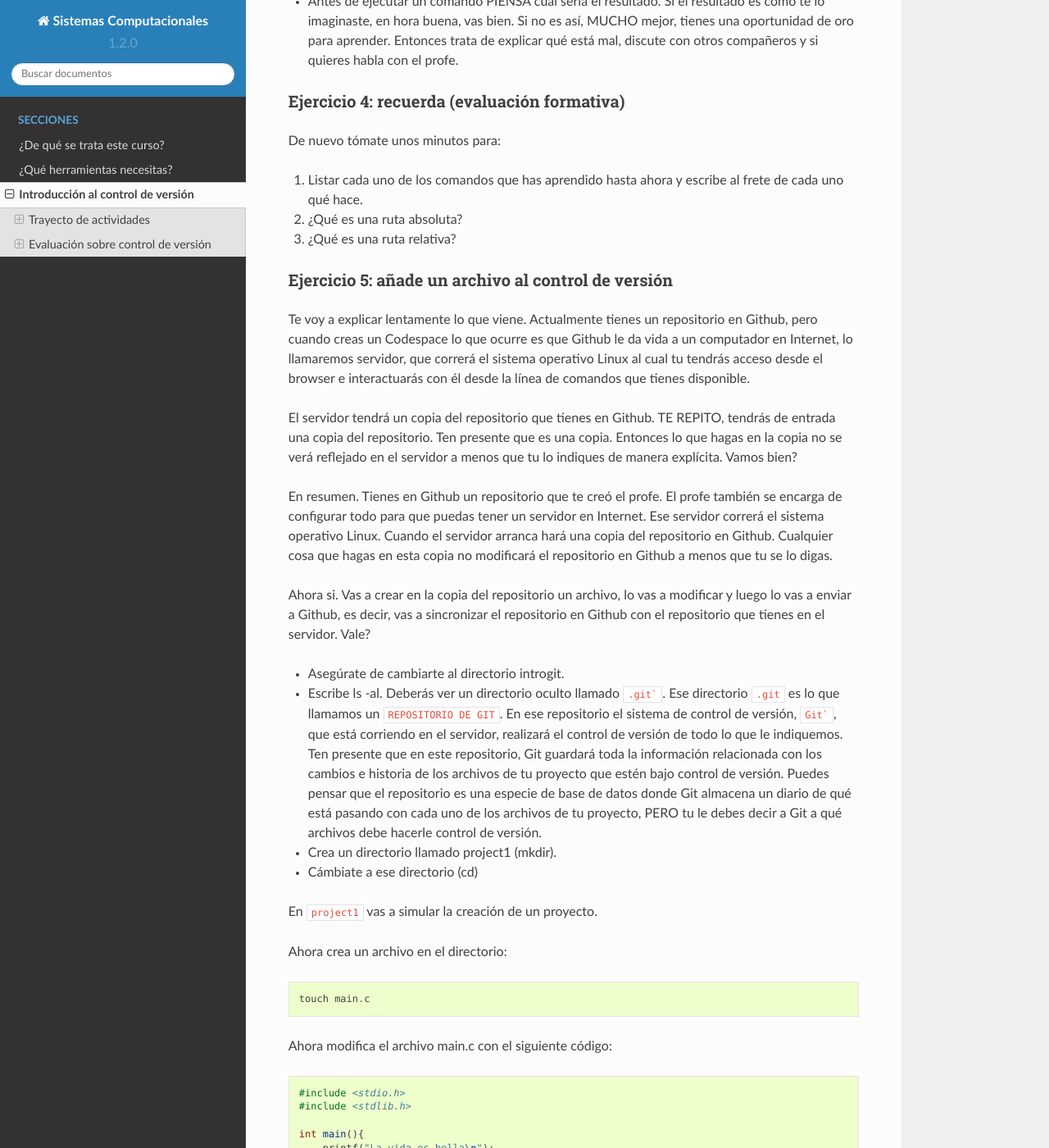
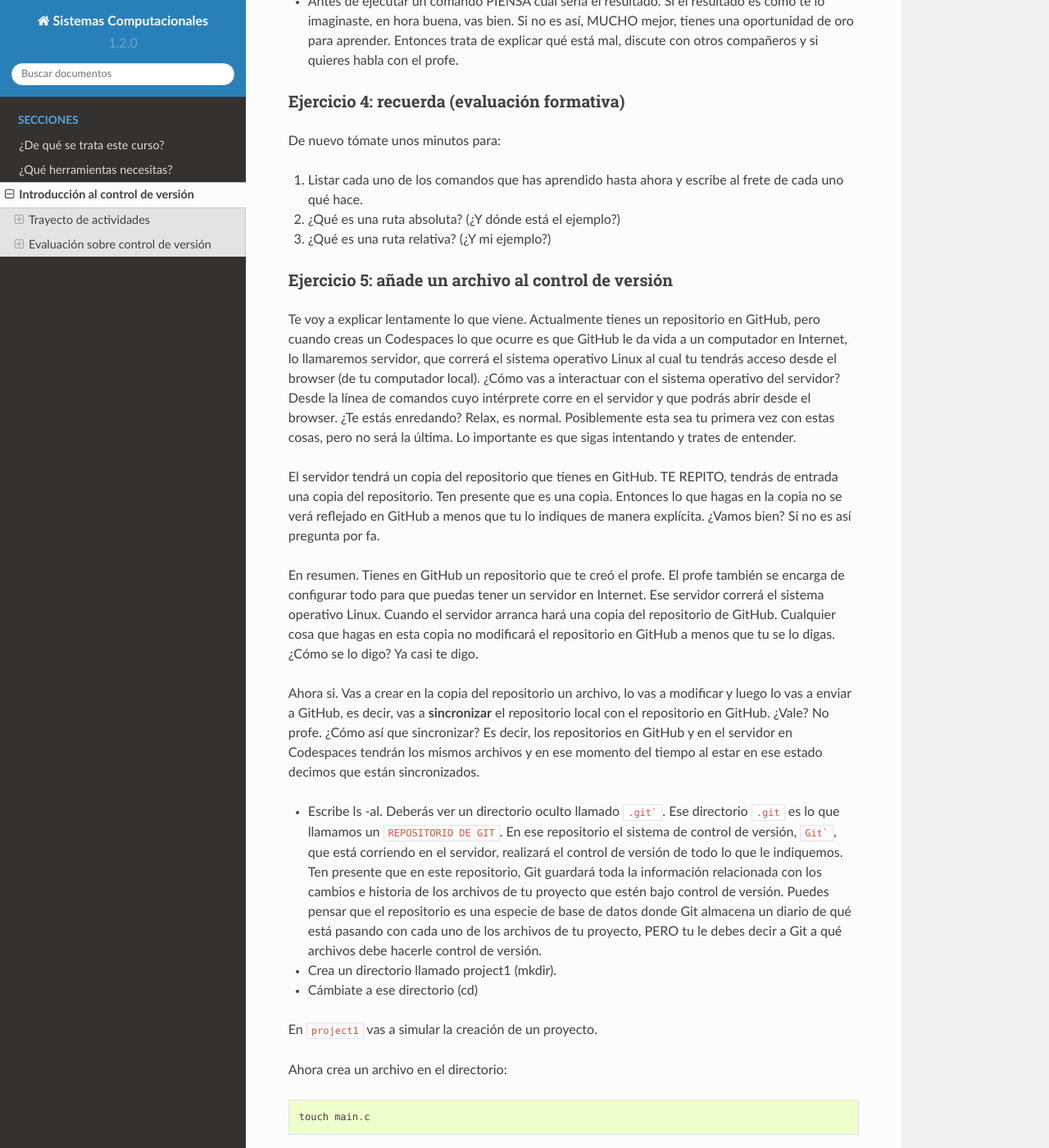
Before and after one commit to juanferfranco/SistemasComputacionales, a Sphinx documentation site: the page built from docs/_intro/introGit.rst, in a window 1280 px wide and 1400 px high, scrolled down 4964 px. Shown: the whole window at 82% size. Built offline with Sphinx 7.4.7 and the Read the Docs theme 2.0.0, drawn with Linux system fonts in a browser that asks for light colours; some of the changed text lies outside the part shown.

Commit message:
minor fixes to introGit unit

````diff
--- a/docs/_intro/introGit.rst
+++ b/docs/_intro/introGit.rst
@@ -9,13 +9,13 @@ Trayecto de actividades
 
 Antes de comenzar el trayecto de actividades haremos lo siguiente:
 
-* Abre el browser e ingresa a `Github <https://github.com/>`__.
+* Abre el browser e ingresa a `GitHub <https://github.com/>`__.
 * Si estás en una cuenta que no es la tuya realiza un sign out (esquina superior derecha
   desplegando el menú).
 * Ingresa a tu cuenta.
 * Ingresa a este `este <https://classroom.github.com/a/7UrkjC-v>`__ sitio para unirte
   al classroom del curso. Busca tu nombre y ID. En este paso asociarás tu cuenta
-  de Github al classroom del curso.
+  de GitHub al classroom del curso.
 * Acepta el assigment.
 * Ya estamos listos para comenzar a trabajar.
 
@@ -23,7 +23,7 @@ Lectura 1: sistemas de control de versión
 ^^^^^^^^^^^^^^^^^^^^^^^^^^^^^^^^^^^^^^^^^^^^^
 
 En este curso vas a realizar todos los ejercicios y evaluaciones usando
-un sistema de control de versión: Git y Github.
+un sistema de control de versión: Git y GitHub.
 
 ¿Qué es un sistema de control versión?
 ^^^^^^^^^^^^^^^^^^^^^^^^^^^^^^^^^^^^^^^^^
@@ -89,7 +89,7 @@ es un programa que te permite interactuar con el sistema operativo y los program
 que tienes instalados por medio de comandos. Es por ello que a la terminal
 también la conocemos como interfaz de línea de comandos.
 
-Abre la terminal. Escribe el siguiente comando::
+Abre la terminal ( profe!!!!!!! Aiuda :) ). Escribe el siguiente comando::
 
   pwd
 
@@ -161,7 +161,7 @@ comandos::
 Al cambiarte al padre de demo1, ``.`` se refiere al directorio padre de ``demo1``.
 Por tanto, ``./demo1`` será la ruta RELATIVA de demo1 con respecto a su padre.
 
-Ejercicio 2: Vas a practicar
+Ejercicio 2: vas a practicar
 ^^^^^^^^^^^^^^^^^^^^^^^^^^^^^^^
 
 Ahora te voy a pedir que hagas varias cosas y preguntes si tienes dudas:
@@ -213,34 +213,39 @@ De nuevo tómate unos minutos para:
 
 #. Listar cada uno de los comandos que has aprendido hasta ahora y escribe al
    frete de cada uno qué hace.
-#. ¿Qué es una ruta absoluta?
-#. ¿Qué es una ruta relativa?
+#. ¿Qué es una ruta absoluta? (¿Y dónde está el ejemplo?)
+#. ¿Qué es una ruta relativa? (¿Y mi ejemplo?)
 
 Ejercicio 5: añade un archivo al control de versión
 ^^^^^^^^^^^^^^^^^^^^^^^^^^^^^^^^^^^^^^^^^^^^^^^^^^^^^^^^
 
 Te voy a explicar lentamente lo que viene. Actualmente tienes un repositorio
-en Github, pero cuando creas un Codespace lo que ocurre es que Github le da
+en GitHub, pero cuando creas un Codespaces lo que ocurre es que GitHub le da
 vida a un computador en Internet, lo llamaremos servidor, que correrá el sistema
-operativo Linux al cual tu tendrás acceso desde el browser e interactuarás con él
-desde la línea de comandos que tienes disponible.
+operativo Linux al cual tu tendrás acceso desde el browser (de tu computador local).
+¿Cómo vas a interactuar con el sistema operativo del servidor? Desde la línea
+de comandos cuyo intérprete corre en el servidor y que podrás abrir desde el
+browser. ¿Te estás enredando? Relax, es normal. Posiblemente esta sea tu primera
+vez con estas cosas, pero no será la última. Lo importante es que sigas intentando
+y trates de entender.
 
-El servidor tendrá un copia del repositorio que tienes en Github. TE REPITO, tendrás
+El servidor tendrá un copia del repositorio que tienes en GitHub. TE REPITO, tendrás
 de entrada una copia del repositorio. Ten presente que es una copia. Entonces lo
-que hagas en la copia no se verá reflejado en el servidor a menos que tu lo indiques
-de manera explícita. Vamos bien?
+que hagas en la copia no se verá reflejado en GitHub a menos que tu lo indiques
+de manera explícita. ¿Vamos bien? Si no es así pregunta por fa.
 
-En resumen. Tienes en Github un repositorio que te creó el profe. El profe también
+En resumen. Tienes en GitHub un repositorio que te creó el profe. El profe también
 se encarga de configurar todo para que puedas tener un servidor en Internet. Ese
 servidor correrá el sistema operativo Linux. Cuando el servidor arranca hará una
-copia del repositorio en Github. Cualquier cosa que hagas en esta copia no modificará
-el repositorio en Github a menos que tu se lo digas.
+copia del repositorio de GitHub. Cualquier cosa que hagas en esta copia no modificará
+el repositorio en GitHub a menos que tu se lo digas. ¿Cómo se lo digo? Ya casi te digo.
 
 Ahora si. Vas a crear en la copia del repositorio un archivo, lo vas a modificar y
-luego lo vas a enviar a Github, es decir, vas a sincronizar el repositorio en Github
-con el repositorio que tienes en el servidor. Vale?
+luego lo vas a enviar a GitHub, es decir, vas a **sincronizar** el repositorio local
+con el repositorio en GitHub. ¿Vale? No profe. ¿Cómo así que sincronizar? Es decir,
+los repositorios en GitHub y en el servidor en Codespaces tendrán los mismos archivos
+y en ese momento del tiempo al estar en ese estado decimos que están sincronizados.
 
-* Asegúrate de cambiarte al directorio introgit.
 * Escribe ls -al. Deberás ver un directorio oculto llamado ``.git```.
   Ese directorio ``.git`` es lo que llamamos un ``REPOSITORIO DE GIT``. En ese repositorio
   el sistema de control de versión, ``Git```, que está corriendo en el servidor,
@@ -285,16 +290,12 @@ Ahora dile a Git que coloque bajo control de versión el nuevo archivo main.c::
 
     git add main.c
 
-Esto solo debes decírselo una vez a Git. De aquí en adelante cada que hagas
-cambios a main.c solo debes indicarle a Git cuándo debe guardar la versión de ese archivo
-en el repositorio.
-
 Entonces, en este punto ya añadiste main.c al control de versión. Cuando añades un
 archivo, Git automáticamente lo pasa a una zona lógica llamada el ``STAGE``. Puedes
 entrar y sacar archivos del STAGE. Pero una vez tengas allí todos los archivos que quieras
 lo único que debes hacer es pedirle a Git que les tome una foto, es decir, que haga
-un COMMIT. Ese commit será una foto de tu proyecto que incluirá el nuevo archivo main.c
-con los cambios que recién realizaste.
+un COMMIT. Ese commit será una foto de tu proyecto en ese momento temporal que incluirá
+el nuevo archivo main.c con los cambios que recién realizaste.
 
 .. note:: NO PIERDAS DE VISTA
 
@@ -315,31 +316,31 @@ Escribe de nuevo::
 
 Ahora el sistema te dirá que no hay nada disponible para hacerle commit.
 
-Te pediré ahora que regreses a tu repositorio en Github. Ves la carpeta project1 y
+Te pediré ahora que regreses a tu repositorio en GitHub. Ves la carpeta project1 y
 el archivo main.c?
 
 La respuesta debería ser no. ¿Por qué?
 
-.. warning:: NO SIGAS POR FA
+.. warning:: Alerta de spoiler
 
     Si aún no sabes la respuesta a la pregunta anterior te pediré que leas
     de nuevo el ejercicio. Si aún así aún no entiendes llama al profe.
 
-El archivo aún no está en Github porque recuerda que se encuentra en el repositorio
-del servidor que aún no está sincronizado con el repositorio en Github.
+El archivo aún no está en GitHub porque recuerda que se encuentra en el repositorio
+del servidor que aún no está sincronizado con el repositorio en GitHub.
 
 Para sincronizar los repositorios escribe::
 
     git push
 
-Regresa a Github. Presiona F5 para refrescar. ¿Qué pasó?
+Regresa a GitHub. Presiona F5 para refrescar. ¿Qué pasó?
 
 Ejercicio 6: para pensar
 ^^^^^^^^^^^^^^^^^^^^^^^^^^^^^^^^^^^^^^^
 
 * ¿Qué crees que pase si borras el directorio .git del servidor?
 * ¿Si borras el directorio .git del servidor qué crees que pase
-  con el repositorio en Github?
+  con el repositorio en GitHub?
 
 Ejercicio 7: adiciona un nuevo archivo
 ^^^^^^^^^^^^^^^^^^^^^^^^^^^^^^^^^^^^^^^
@@ -347,7 +348,7 @@ Ejercicio 7: adiciona un nuevo archivo
 * Adiciona a project1 en el servidor un nuevo archivo llamado file1.txt
 * Adiciona al repositorio el archivo.
 * Realiza el commit.
-* Sincroniza el repositorio en el servidor con el repositorio en Github.
+* Sincroniza el repositorio en el servidor con el repositorio en GitHub.
 
 .. note:: LLAMA al profe
 
@@ -364,7 +365,7 @@ PERO no hagas commit aún. Escribe::
 
 El resultado por ahora es muy interesante. Verás que estás trabajando en la
 rama (branch) main. Las ramas son una característica MUY útil de Git. Como
-su nombre indica te puedes ir por las ramas. Te lo explico con una historia.
+su nombre indica, te puedes ir por las ramas. Te lo explico con una historia.
 Supón que estás trabajando en tu proyecto y se te ocurre una idea, algo nuevo
 para implementar; sin embargo, no quieres dañar tu proyecto principal. Entonces
 lo que haces es que te creas una rama que tomará como punto de partida el estado
@@ -386,14 +387,14 @@ Finalmente, observa el mensaje
 ``nothing added to commit but untracked files present (use "git add" to track)`` quiere
 decir que si en este momento le pides a Git que guarde en el repositorio una
 ``FOTO`` (``commit``) del estado actual de los archivos que están bajo tracking,
-Git te dice que no hay nada para guardar.Nota que Git da sugerencias:
+Git te dice que no hay nada para guardar. Nota que Git da sugerencias:
 ``(use "git add" to track)``, es decir, te dice qué necesitas hacer para colocar
 el archivo file2.txt en tracking.
 
 Ejercicio 9: termina de sincronizar los cambios
 ^^^^^^^^^^^^^^^^^^^^^^^^^^^^^^^^^^^^^^^^^^^^^^^^^^^^^^^^^^
 
-Sincroniza el repositorio local con el ``REMOTO`` (en Github) para
+Sincroniza el repositorio local con el ``REMOTO`` (en GitHub) para
 que puedas ver los cambios.
 
 Ejercicio 10: ahora modifica file1.txt
@@ -417,11 +418,11 @@ De nuevo escribe::
     git status
 
 Ahora solo tiene que sincronizar el repositorio local (en el servidor) con
-el remoto (en Github). ¿Cómo se hace eso? Lee la salida de status ahí te dice.
+el remoto (en GitHub). ¿Cómo se hace eso? Lee la salida de status ahí te dice.
 
 .. note:: NO OLVIDES
 
-    Cada que regreses al repositorio en Github para comprobar los cambios no
+    Cada que regreses al repositorio en GitHub para comprobar los cambios no
     olvides presionar F5 para refrescar la página.
 
 Ejercicio 11: volver a una versión anterior del proyecto
@@ -518,115 +519,14 @@ que hagas lo siguiente:
 #. Realiza un par de commits más.
 #. Sincroniza los cambios con el repositorio remoto.
 
-Ejercicio 13: entrega de evaluaciones
-^^^^^^^^^^^^^^^^^^^^^^^^^^^^^^^^^^^^^^^^^^^^^^^^^^^^
-
-(El framework de pruebas para este ejercicio está tomado de
-`aquí <https://github.com/remzi-arpacidusseau/ostep-projects>`__)
-
-Te voy a proponer un ejercicio que será muy importante para el curso
-porque será la manera típica como entregarás las evaluaciones.
-
-Para la entrega de las evaluaciones utilizarás GitHub. Para cada evaluación
-te enviaré un enlace con una invitación para la evaluación. Cuando aceptes la
-invitación, automáticamente se creará un repositorio para ti con la estructura
-de directorios y archivos necesarios para comenzar a realizar la evaluación. Ten
-en cuenta que tu tendrás permisos para editar el nuevo repositorio. Podrás aplicar
-todo lo que trabajaste en esta guía.
-
-Entonces vamos a simular una invitación a una evaluación en la cual tendrás que
-escribir un programa. En este caso deberás completar el programa wcat.c al cual
-se le aplicarán automáticamente unos vectores de prueba para verificar si es
-correcta la implementación.
-
-Por ahora, los detalles del programa y las pruebas no importan. Lo importante es
-que puedas practicar el flujo de trabajo usando Git y GitHub.
-
-Sigue estos pasos:
-
-* Abre un browser e ingresa a tu cuenta de GitHub. ASEGÚRATE POR FAVOR que estás
-  en tu cuenta.
-* Abre una nueva pestaña e ingresa a `este <https://classroom.github.com/a/sXNRDAEb>`__ sitio.
-* Por último acepta la tarea.
-* Espera un momento y refresca (con F5) el browser.
-* Abre tu nuevo repositorio en otra pestaña.
-* Selecciona el menú Actions y dale click al botón ``Enable Actions on this
-  repository``. Si no aparece el botón es porque ya están habilitadas las acciones.
-* Observa el archivo wcat.c inicial:
-
-.. code-block:: c
-
-        #include <stdio.h>
-        #include <stdlib.h>
-
-
-        int main(int argc, char *argv[]){
-            exit(EXIT_SUCCESS);
-        }
-
-* Regresa al repositorio y espera que aparezca una marca roja indicando que el código
-  actual no pasa los vectores de prueba.
-* Dale click a la marca roja y luego click en Details.
-* Despliega ``Run education/autograding@v1``. Podrás ver allí que algunos vectores de
-  prueba tienen marcas rojas (falló la prueba) y otros marcas verdes (pasó la prueba).
-* Ahora vamos a simular que arreglaremos el código. Modifica wcat.c con este código:
-
-.. code-block:: c
-
-    #include <stdio.h>
-    #include <stdlib.h>
-
-
-    int main(int argc, char *argv[]){
-
-        //printf("arc: %d\n",argc);
-
-        if(argc <= 1){
-            exit(EXIT_SUCCESS);
-        }
-
-        FILE *inFile = NULL;
-        char buffer[256];
-        char *status =  NULL;
-
-
-        for(int i = 1 ; i < argc; i++){
-
-            inFile = fopen(argv[i],"r");
-            if (inFile == NULL){
-                printf("wcat: cannot open file");
-                printf("\n");
-                exit(EXIT_FAILURE);
-            }
-            do{
-                status = fgets(buffer, sizeof(buffer),inFile);
-                if(status != NULL){
-                    printf("%s",buffer);
-                    //printf("hola mundo cruel");
-                }
-            }while (status !=NULL);
-
-            fclose(inFile);
-        }
-
-        exit(EXIT_SUCCESS);
-    }
-
-* Salva wcat.c y realiza un commit.
-* Luego sincroniza con el repositorio remoto. Esto hará que se disparen
-  las pruebas (acciones) en GitHub.
-* Ingresa de nuevo al repositorio en GitHub. Espera un minuto y refresca la página.
-  Si todo está bien verás una marca verde al lado izquierdo del commit que enviaste.
-* Despliega de nuevo ``Run education/autograding@v1`` para observar cómo se ven
-  los vectores cuando todo funciona bien.
-
-Ejercicio 14: documentación de las evaluaciones
+Ejercicio 13: documentación de las evaluaciones
 ^^^^^^^^^^^^^^^^^^^^^^^^^^^^^^^^^^^^^^^^^^^^^^^^^^^^
 
 La documentación de las evaluaciones la realizarás en el archivo
 README.md. Vas a escribir la documentación en un lenguaje llamado Markdown.
 
-Tu repositorio actualmente debe tener un archivo README.md, ¿Verdad?
+En la raíz de tu repositorio crea el archivo README.md (así igualito para
+que GitHub pueda hacer su magia).
 
 Abre README.md y realiza las siguientes modificaciones:
 
@@ -646,6 +546,7 @@ Abre README.md y realiza las siguientes modificaciones:
     En `este <https://docs.github.com/en/get-started/writing-on-github/getting-started-with-writing-and-formatting-on-github/basic-writing-and-formatting-syntax>`__
     enlace puedes encontrar más información.
 
+
 Evaluación sobre control de versión
 ---------------------------------------
 
@@ -658,26 +559,26 @@ Evaluación sobre control de versión
   para experimentar el trayecto de actividades y otro para entregar las
   evaluaciones.
 
-
 .. warning:: TEN MUCHO CUIDADO
 
-  Te recomiendo que leas la evaluación para que enfoques tus
-  esfuerzos; TODO lo que necesitas para resolverla la encontrarás
-  en el trayecto de actividades.
+  En las próximas unidades verás que siempre las iniciaré con el enunciado
+  de la evaluación. La idea es que la leas para que puedas enfocar tu
+  atención en los puntos del trayecto de actividades que creas que más te aportarán
+  a la solución de dicha evaluación.
 
 Enunciado
 ^^^^^^^^^^^^
 
 Con esta evaluación vas a aprender cómo entregarás las evaluaciones
-del curso. Vamos a simular un escenario de prueba en el cual tendrás
-que entregar la solución a problema en el archivo main.c y la
+del curso. Vas a simular un escenario de prueba en el cual tendrás
+que entregar la solución a un problema en el archivo main.c y la
 documentación del mismo en el archivo README.md.
 
 #. Ingresa y acepta la evaluación en
    `este <https://classroom.github.com/a/OqezBq1Z>`__ enlace.
 #. Crea dos archivos en el repositorio llamados: main.c y README.md
-#. El archivo main.c tendrá este código con el cual simularemos
-   la entrega de una evaluación:
+#. El archivo main.c tendrá este código con el cual simularás que estás
+   entregando una evaluación:
 
     .. code-block:: c
 
@@ -720,3 +621,8 @@ documentación del mismo en el archivo README.md.
         * Una vez modificado un archivo ¿Cómo se adiciona al stage?
         * ¿Cómo se realiza un commit?
         * ¿Cómo se sincroniza un repositorio local con un repositorio remoto?
+
+Profe, ya terminé y ahora ¿Qué hago? Mira, no es por molestarte, sino que
+necesito que te familiarices con la sección ¿De qué se trata este curso? La
+idea es que consultes todo el tiempo esta sección porque allí están los plazos
+y la respuesta a la pregunta profe y ahora ¿Qué hago?
````
